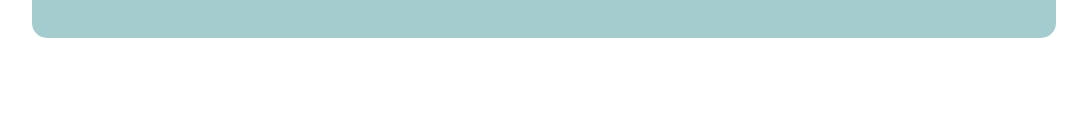
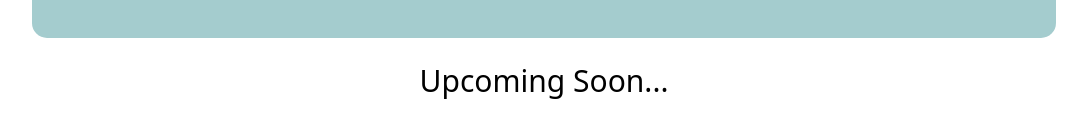
Before and after one commit to AbdulHadi806/Kamran-portfolio, a Next.js app: page /1 in a window 1280 px wide. Shown: the part 590-728 px from the top of the page, without its empty margins (96-1183 px from the left). Built offline with nearby package versions, Linux system fonts and the light colour scheme.

Commit message:
updates to banner image

```diff
--- a/src/pages/[postId].js
+++ b/src/pages/[postId].js
@@ -40,6 +40,7 @@ function BlogPage() {
             <img src={blog.img} className='w-75 mx-auto h-[100%]' alt="Freelancing Blogs" />
           </div>
         </div>
+        <h6 className='text-center text-[30px]'>Upcoming Soon...</h6>
       </div>
     </>
   );
```
Also changed, not shown: public/images/bannerright.png.
